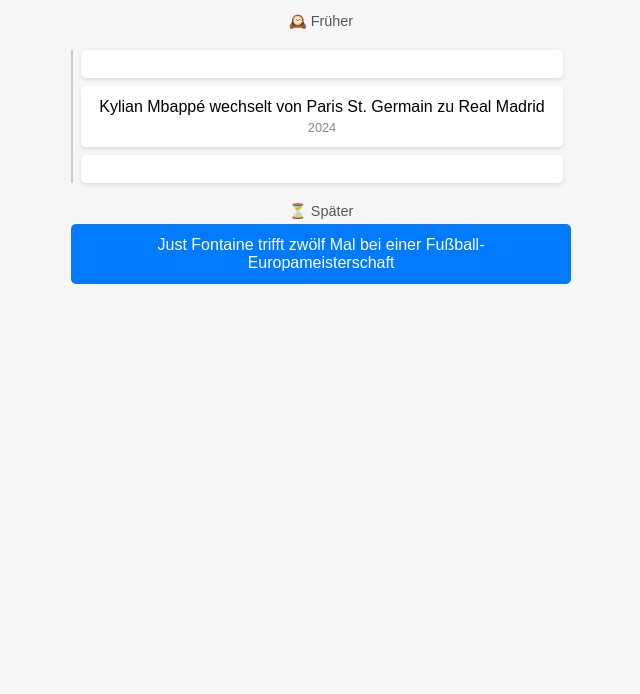
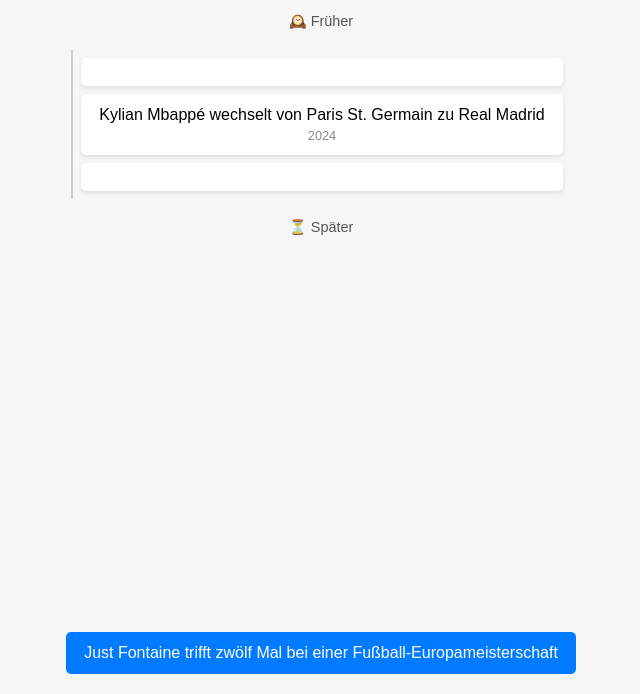
Before and after one commit to apollo1860/Go-al-Back, a plain HTML site: page index.html in a window 1280 px wide. Shown: the part 106-800 px from the top of the page, without its empty margins (319-959 px from the left). Drawn offline with Linux system fonts and the light colour scheme.

Commit message:
Update index.html

```diff
--- a/index.html
+++ b/index.html
@@ -5,6 +5,19 @@
   <meta name="viewport" content="width=device-width, initial-scale=1.0"/>
   <title>Go(al) Back</title>
   <style>
+    #next-event-container {
+  position: fixed;
+  bottom: 20px;
+  left: 0;
+  width: 100%;
+  text-align: center;
+  z-index: 1000;
+}
+
+body {
+  padding-bottom: 80px; /* Platz unten schaffen, damit Inhalte nicht vom fixierten Element verdeckt werden */
+}
+
     body {
       font-family: sans-serif;
       background: #f6f6f6;
@@ -27,12 +40,15 @@
       font-size: 0.9em;
       color: #555;
     }
-    .timeline {
-      list-style: none;
-      padding: 0;
-      margin: 20px 0;
-      border-left: 2px solid #ccc;
-    }
+
+.timeline {
+  max-height: 60vh; /* oder z. B. 400px */
+  overflow-y: auto;
+  padding: 0;
+  margin: 20px 0;
+  border-left: 2px solid #ccc;
+}
+
     .timeline li {
       background: white;
       margin: 8px;
```
